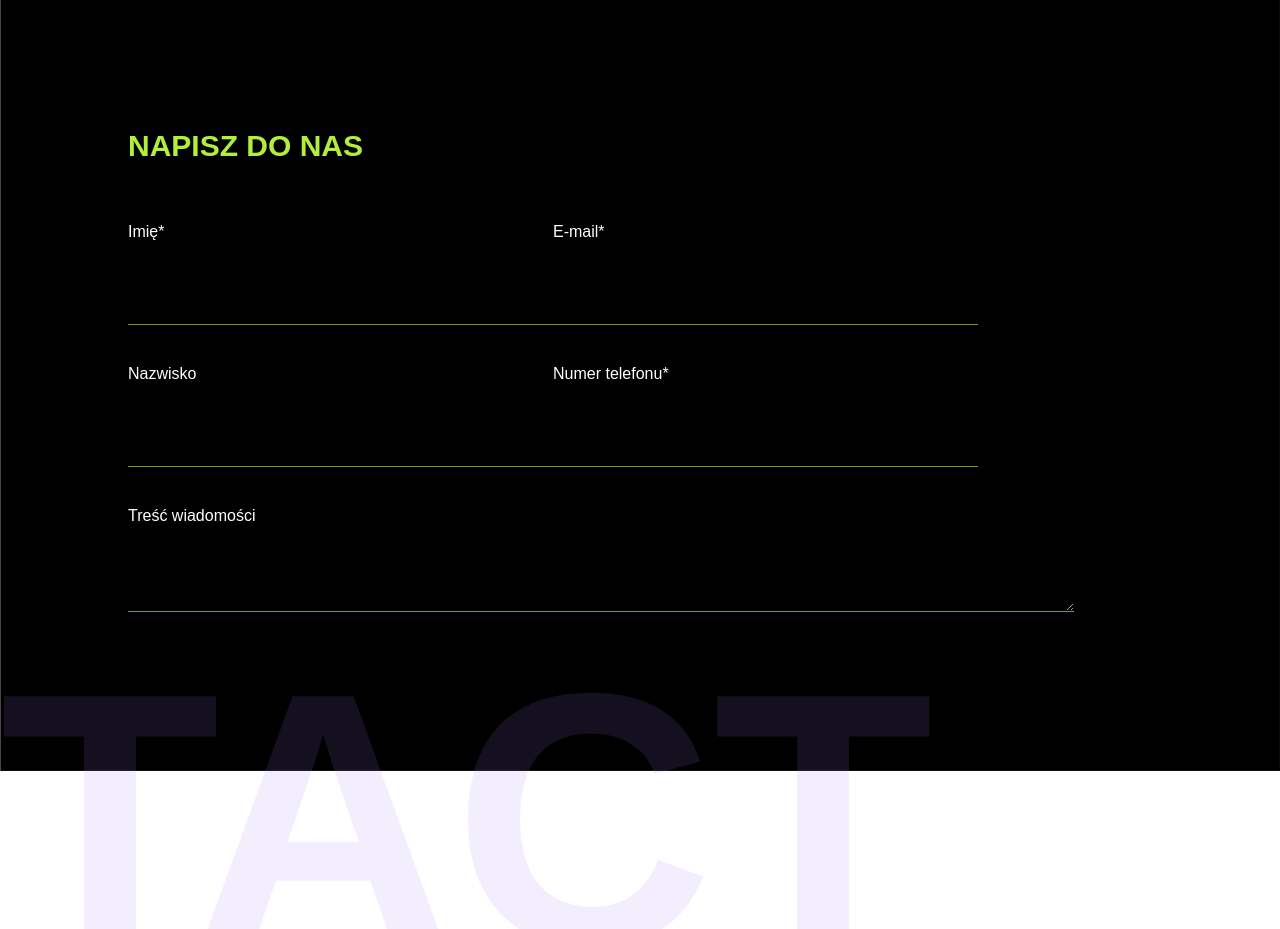
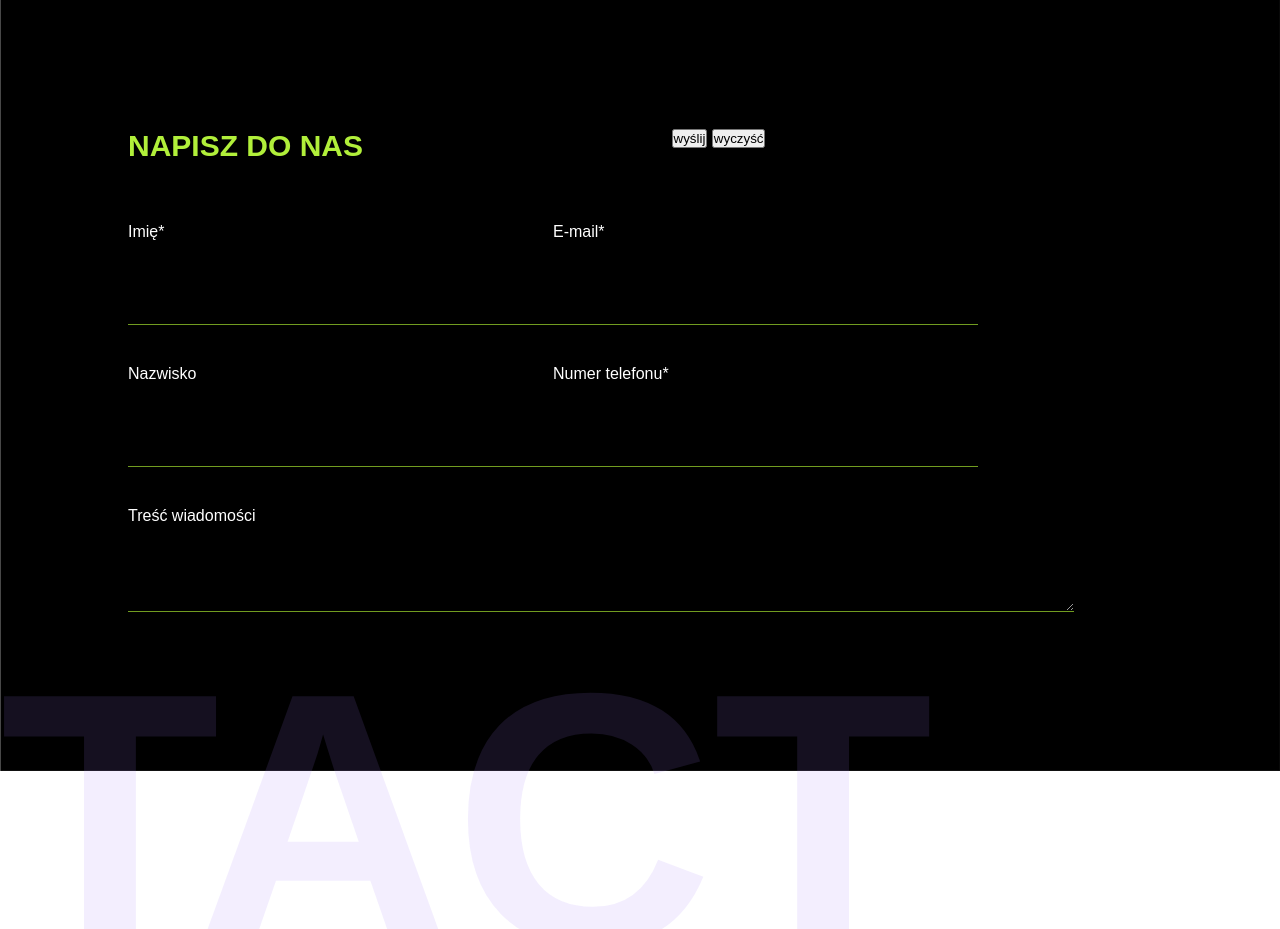
Before and after one commit to marekszwed/hiresLab, a website built with Vite: page index.html in a window 1280 px wide. Shown: the part 6100-7029 px from the top of the page. Built offline with nearby package versions, Linux system fonts and the light colour scheme.

Commit message:
Added buttons to form

```diff
--- a/index.html
+++ b/index.html
@@ -335,6 +335,10 @@
 									<textarea name="" id=""></textarea>
 								</div>
 							</div>
+							<div class="buttons-area">
+								<button class="send-btn">wyślij</button>
+								<button class="send-btn">wyczyść</button>
+							</div>
 						</form>
 					</div>
 				</div>
```
